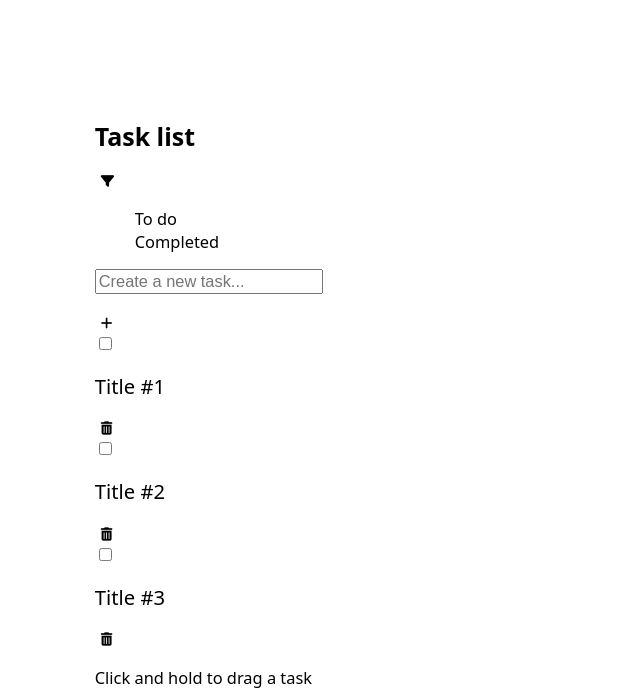
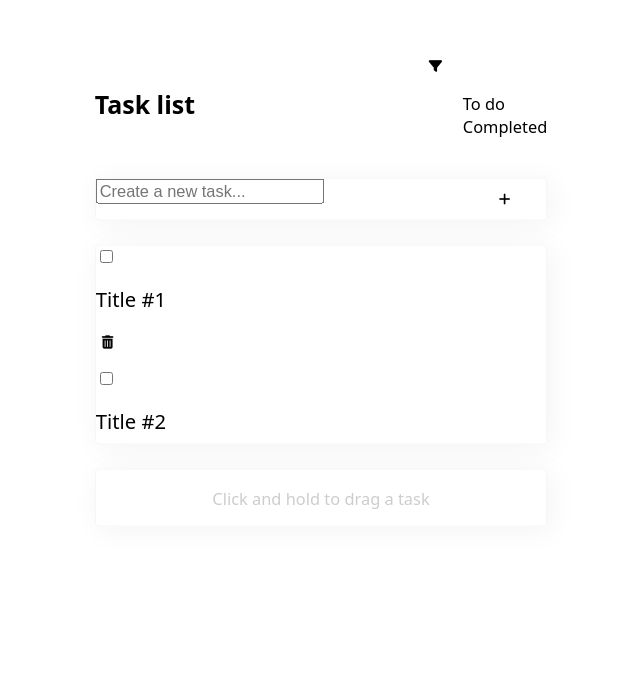
Before and after one commit to midjiro/draggable-task-list, a React (Create React App) app: page / in a window 1280 px wide. Shown: the part 183-872 px from the top of the page, without its empty margins (319-959 px from the left). After the commit the page ends 800 px from the top, so only its background shows below. Built offline with nearby package versions, Linux system fonts and the light colour scheme.

Commit message:
add layout styles; update TaskList and CreateTaskForm components

```diff
--- a/src/components/CreateTaskForm.jsx
+++ b/src/components/CreateTaskForm.jsx
@@ -16,7 +16,7 @@ export default function CreateTaskForm() {
         />
         <p className="form-control__error"></p>
       </div>
-      <button>
+      <button className="btn">
         <span className="fa-solid fa-plus"></span>
         <span className="sr-only">Create</span>
       </button>
--- a/src/components/TaskList.jsx
+++ b/src/components/TaskList.jsx
@@ -5,17 +5,17 @@ export default function TaskList({ tasks }) {
   // Checks wether task is defined and its length > 0 or not
   if (tasks?.length > 0) {
     return (
-      <main className="task-manager__tasks">
+      <div className="task-manager__tasks">
         {tasks.map((task, id) => (
           <Task {...task} key={id} />
         ))}
-      </main>
+      </div>
     );
   }
 
   return (
-    <main className="task-manager__tasks">
+    <div className="task-manager__tasks">
       <p className="task-manager__message">No tasks yet added</p>
-    </main>
+    </div>
   );
 }
--- a/src/sass/_layout.scss
+++ b/src/sass/_layout.scss
@@ -1,3 +1,5 @@
+@use "vars";
+
 #root {
   block-size: 100%;
 }
@@ -7,3 +9,52 @@
   margin-inline: auto;
   transform: translateY(50%);
 }
+
+.task-manager__form,
+.task-manager__tasks,
+.task-manager__footer {
+  box-shadow: 4px 4px 30px rgba(0, 0, 0, 0.05);
+  border-radius: 4px;
+  border: 1px solid vars.$clr-white-100;
+}
+
+.task-manager__header {
+  display: flex;
+  align-items: center;
+  justify-content: space-between;
+}
+
+.task-manager__body {
+  margin-block: 1.5rem;
+}
+
+.task-manager__form {
+  display: flex;
+  align-items: center;
+  margin-block-end: 1rem;
+
+  @media screen and (width >= 720px) {
+    margin-block-end: 1.5rem;
+  }
+}
+
+.task-manager__form > .form-control {
+  flex-grow: 0.7;
+}
+
+.task-manager__form > .btn {
+  flex-grow: 0.3;
+}
+
+.task-manager__tasks {
+  max-block-size: 200px;
+  overflow-y: auto;
+  display: flex;
+  flex-direction: column;
+  gap: 1rem;
+}
+
+.task-manager__footer {
+  text-align: center;
+  color: vars.$clr-gray-100;
+}
--- a/src/sass/_vars.scss
+++ b/src/sass/_vars.scss
@@ -11,9 +11,9 @@ $fs-300: clamp(0.875rem, 0.825rem + 0.25vw, 1.125rem);
 
 // * 100 - darkest, 200 - little bit lighter and so on
 
-$cle-white-100: #f6f6f6;
+$clr-white-100: #f6f6f6;
 $clr-white-200: #ffffff;
-$black-100: #161616;
-$gray-100: #cdcdcd;
-$blue-100: #00a8e8;
-$red-100: #ed1c24;
+$clr-black-100: #161616;
+$clr-gray-100: #cdcdcd;
+$clr-blue-100: #00a8e8;
+$clr-red-100: #ed1c24;
```
